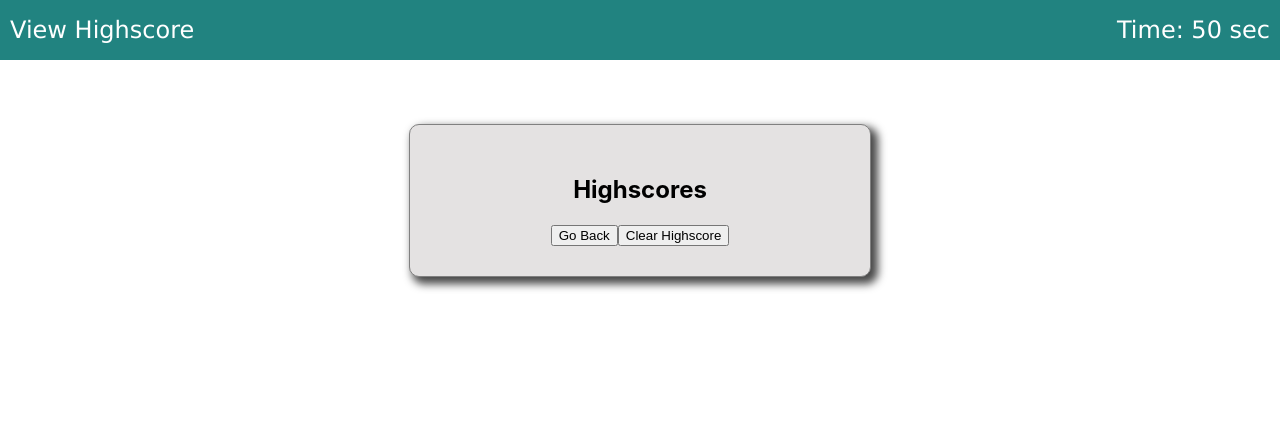
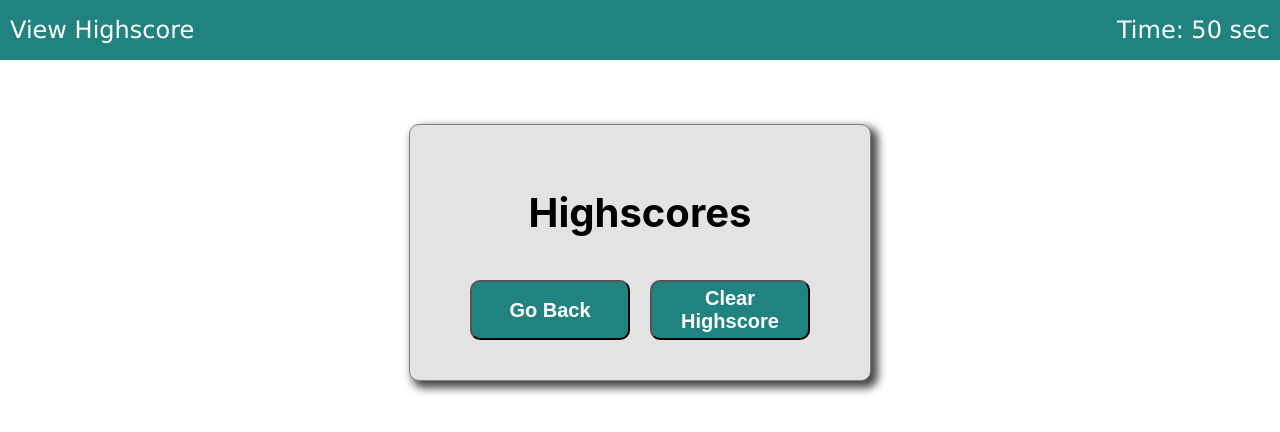
Before and after one commit to sidd-oo/quiz-app-react, a React (Create React App) app: page /highscore in a window 1280 px wide. Shown: the top 432 px of the page. Built offline with nearby package versions, Linux system fonts and the light colour scheme.

Commit message:
fix: Fixing the style for deskstop

```diff
--- a/src/pages/Highscore/Highscore.css
+++ b/src/pages/Highscore/Highscore.css
@@ -1,38 +1,40 @@
-/* .home-section {
-  position: absolute;
-  top: 0;
-  left: 0;
-  bottom: 0;
-  right: 0;
-  margin: auto;
-  border: 2px solid gray;
+.highscore{
+  display: flex;
+  flex-direction: column;
+  width: 100vw;
+  height: 100vh;
+}
+
+.highscore-main{
+  flex-grow: 1;
+}
+
+.highscore-section {
+  margin: 5% auto 0;
+  border: 1px solid gray;
   border-radius: 10px;
-  width: 40vw;
-  height: 40vh;
+  width: 70vw;
+  max-width: 400px;
   background-color: rgb(228, 226, 226);
   box-shadow: 5px 5px 9px 2px rgba(0, 0, 0, 0.72);
   padding: 30px;
   text-align: center;
-  display: flex;
-  flex-direction: column;
-  justify-content: space-around;
-  align-items: center;
 }
 
-h1 {
+.title {
   font-size: 40px;
   font-weight: 700;
 }
 
-ol {
+.oderedList {
   display: flex;
   flex-direction: column;
-  text-align: left;
   justify-content: center;
+  align-items: center;
   width: 50%;
 }
 
-li {
+.listItem {
   font-size: 22px;
   font-weight: 600;
 }
@@ -56,4 +58,4 @@ li {
   display: flex;
   justify-content: center;
   align-items: center;
-} */
+}
--- a/src/pages/Highscore/Highscore.jsx
+++ b/src/pages/Highscore/Highscore.jsx
@@ -8,23 +8,24 @@ const Highscore = () => {
   const navigate = useNavigate();
 
   const handleClick = () => {
-    localStorage.removeItem('scores');
+    localStorage.removeItem("scores");
     navigate("/");
-  }
+  };
 
   return (
     <div className="highscore">
       <Header />
-      <section className="home-section">
-        <h1>Highscores</h1>
-        <ol>
+      <div className="highscore-main">
+        <section className="highscore-section">
+          <h1 className="title">Highscores</h1>
+          <ol className="orderedList">
             {scores &&
               Object.keys(scores)
                 .sort((a, b) => scores[b] - scores[a])
                 .map(
                   (key, index) =>
                     index < 5 && (
-                    <li key={index}>
+                      <li key={index} className="listItem">
                         {key} - {scores[key]}
                       </li>
                     )
@@ -40,6 +41,7 @@ const Highscore = () => {
           </div>
         </section>
       </div>
+    </div>
   );
 };
 
--- a/src/pages/questionaire/Questionaire.css
+++ b/src/pages/questionaire/Questionaire.css
@@ -1,26 +1,24 @@
-/* .questionaire{
-
+.questionaire {
+  display: flex;
+  flex-direction: column;
+  width: 100vw;
+  height: 100vh;
 }
 
-.home-section {
-  position: absolute;
-  top: 0;
-  left: 0;
-  bottom: 0;
-  right: 0;
-  margin: auto;
-  border: 2px solid gray;
+.questionaire-main {
+  flex-grow: 1;
+}
+
+.questionaire-section {
+  margin: 5% auto 0;
+  border: 1px solid gray;
   border-radius: 10px;
-  width: 60%;
-  height: 50%;
+  width: 70vw;
+  max-width: 400px;
+  background-color: rgb(228, 226, 226);
   box-shadow: 5px 5px 9px 2px rgba(0, 0, 0, 0.72);
   padding: 30px;
   text-align: center;
-  display: flex;
-  flex-direction: column;
-  justify-content: space-between;
-  align-items: center;
-  position: relative;
 }
 
 .question {
@@ -50,6 +48,7 @@
   align-items: center;
 }
 
-hr{
-  width: 50vw;
-} */
+hr {
+  width: 90%;
+  color: rgb(20, 66, 41);
+}
--- a/src/pages/questionaire/Questionaire.jsx
+++ b/src/pages/questionaire/Questionaire.jsx
@@ -46,8 +46,8 @@ const Questionaire = () => {
       <Header timer={timer}/>
       {questionNumber < questionaire.length - 1 ? (
          timer >= 0 ? (
-          <>
-          <section className="home-section">
+          <div className="questionaire-main">
+          <section className="questionaire-section">
             <h1 className="question">
               {questionaire[questionNumber].question}
             </h1>
@@ -72,7 +72,7 @@ const Questionaire = () => {
               </div>
             )}
           </section>
-        </>
+        </div>
         ):
       <>
        { navigate('/result', {state: score}) }
--- a/src/pages/result/Result.css
+++ b/src/pages/result/Result.css
@@ -1,17 +1,25 @@
-/* .home-section {
-  position: absolute;
-  top: 0;
-  left: 0;
-  bottom: 0;
-  right: 0;
-  margin: auto;
-  border: 2px solid gray;
+.result{
+  display: flex;
+  flex-direction: column;
+  width: 100vw;
+  height: 100vh;
+}
+
+.result-main{
+  flex-grow: 1;
+}
+
+.result-section {
+  margin: 5% auto 0;
+  border: 1px solid gray;
   border-radius: 10px;
-  width: 60%;
-  height: 40%;
+  width: 70vw;
+  max-width: 400px;
+  background-color: rgb(228, 226, 226);
   box-shadow: 5px 5px 9px 2px rgba(0, 0, 0, 0.72);
   padding: 30px;
   text-align: center;
+
 }
 
 h1 {
@@ -19,12 +27,12 @@ h1 {
   font-weight: 800;
 }
 
-p {
+.subtitle, .inputTitle {
   font-size: 24px;
   font-weight: normal;
 }
 
-button {
+.button{
   position: relative;
   left: 0;
   right: 0;
@@ -40,4 +48,4 @@ button {
   display: flex;
   justify-content: center;
   align-items: center;
-} */
+}
--- a/src/pages/result/Result.jsx
+++ b/src/pages/result/Result.jsx
@@ -17,20 +17,24 @@ const Result = (props) => {
       [initials]: scored,
     };
     localStorage.setItem("scores", JSON.stringify(score));
-    navigate('/highscore');
+    navigate("/highscore");
   };
 
   return (
     <div className="result">
-      <section className="home-section">
-        <h1>All done!</h1>
-        <p>Your final score is {scored}</p>
-        <p>
-          Enter initials:{" "}
-          <input type="text" onChange={(e) => setInitials(e.target.value)} />
-        </p>
-        <button onClick={(e) => handleSubmit(e)}>Submit</button>
-      </section>
+      <div className="result-main">
+        <section className="result-section">
+          <h1>All done!</h1>
+          <p className="subtitle">Your final score is {scored}</p>
+          <p className="inputTitle">
+            Enter initials:{" "}
+            <input type="text" onChange={(e) => setInitials(e.target.value)} />
+          </p>
+          <button onClick={(e) => handleSubmit(e)}>
+            Submit
+          </button>
+        </section>
+      </div>
     </div>
   );
 };
```
Lines whose indentation alone changed are shown as unchanged.
